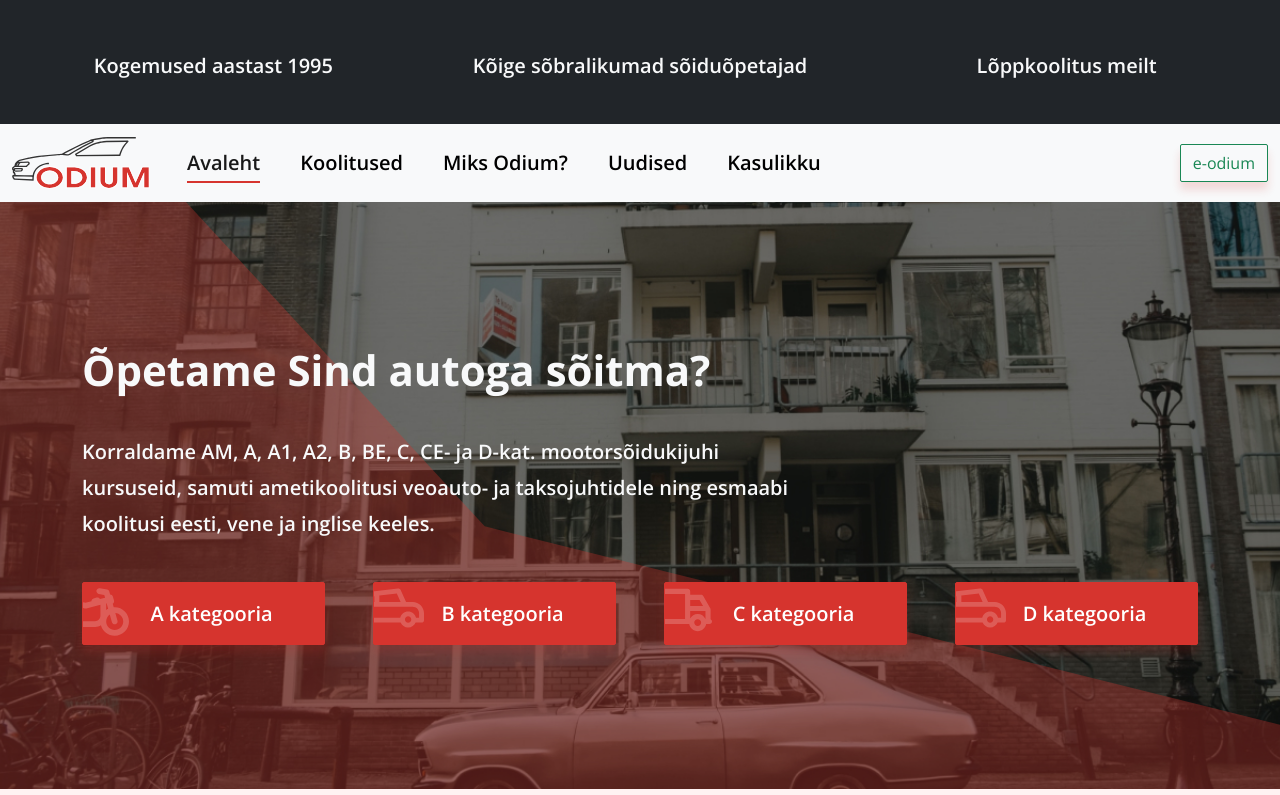
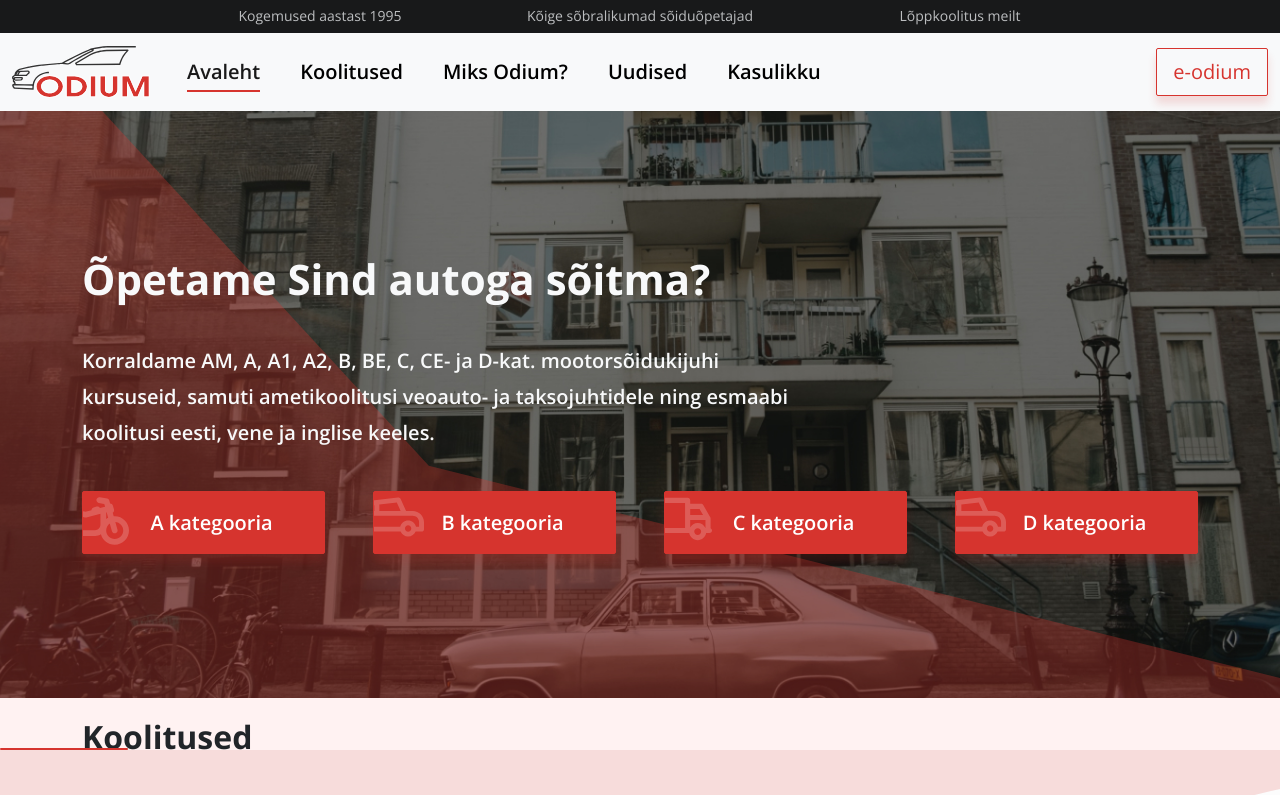
Before and after one commit to KristiMr/ODIUM, a plain HTML site: page index.html in a window 1280 px wide. Shown: the top 795 px of the page. Drawn offline with nearby package versions, Linux system fonts and the light colour scheme.

Commit message:
small header

```diff
--- a/index.html
+++ b/index.html
@@ -27,14 +27,14 @@
 
         <div class="container-fluid bg-dark text-light">
 
-            <div class="row text-center pt-2">
-                <div class="col">
+            <div class="small-header row text-center justify-content-center">
+                <div class="col-3">
                     <p>Kogemused aastast 1995</p>
                 </div>
-                <div class="col">
+                <div class="col-3">
                     <p>Kõige sõbralikumad sõiduõpetajad</p>
                 </div>
-                <div class="col">
+                <div class="col-3">
                     <p>Lõppkoolitus meilt</p>
                 </div>
             </div>
@@ -65,7 +65,7 @@
                             </li>
                         </ul>
                         <form class="d-flex">
-                            <button class="btn btn-outline-success" type="submit">e-odium</button>
+                            <button class="btn btn-outline-primary btn-lg" type="submit">e-odium</button>
                         </form>
                     </div>
                 </div>
--- a/style/app.scss
+++ b/style/app.scss
@@ -35,6 +35,16 @@ h2{
     font-size: 20px;
     line-height: 36px;
     margin: 40px 0
+    }
+    .small-header {
+        background: #151515;
+        opacity: 0.72;
+    }
+    .small-header p {
+        font-weight: normal;
+        font-size: 14px;
+        line-height: 14px;
+        margin: 9px 0 10px 0
     }
 }
 .hero-btn {
@@ -210,5 +220,5 @@ h2{
     }
 }
 .tab-content li {
-    list-style: ;
+    list-style: none;
 }
```
Also changed, not shown: style/app.css.
